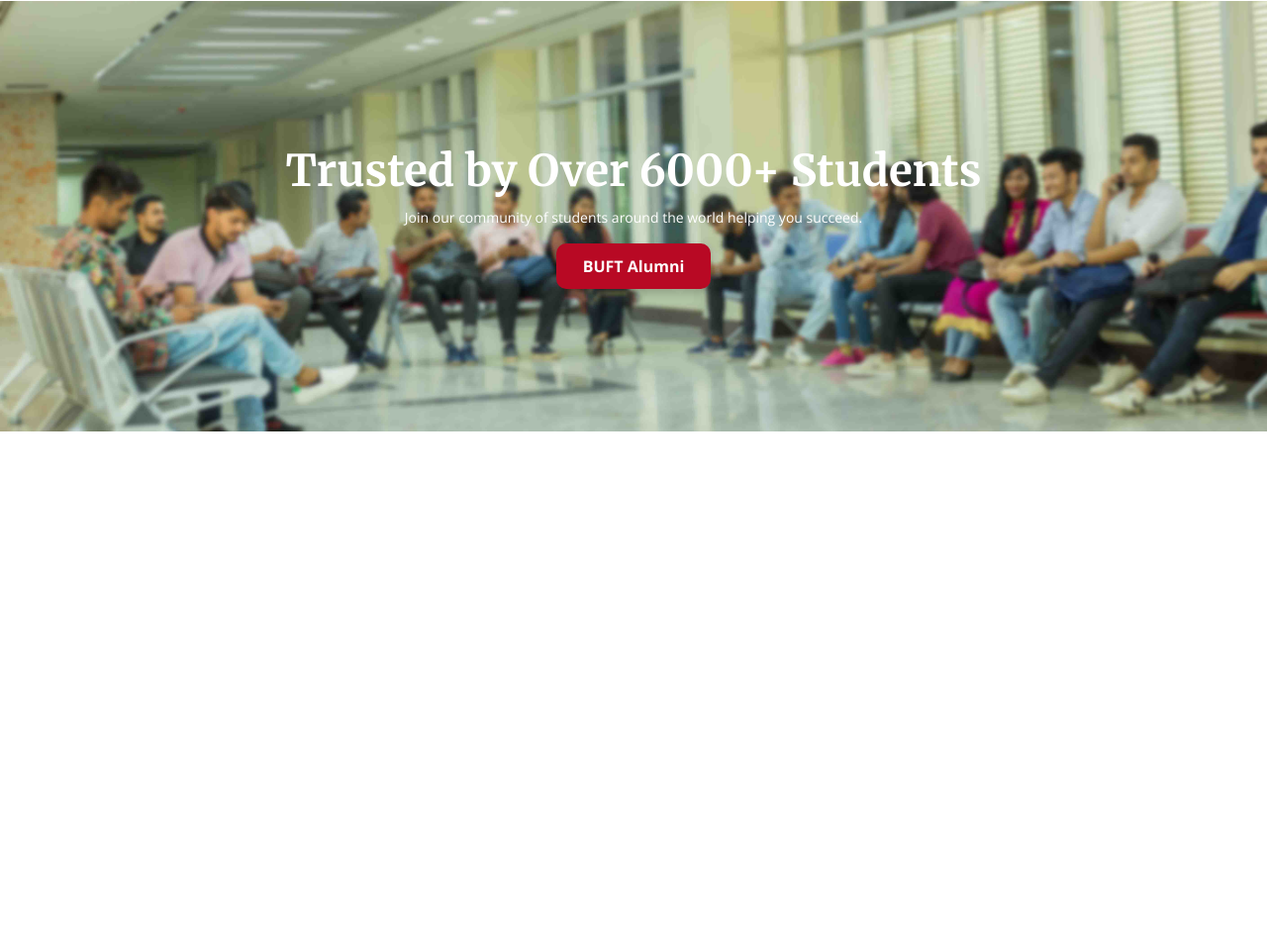
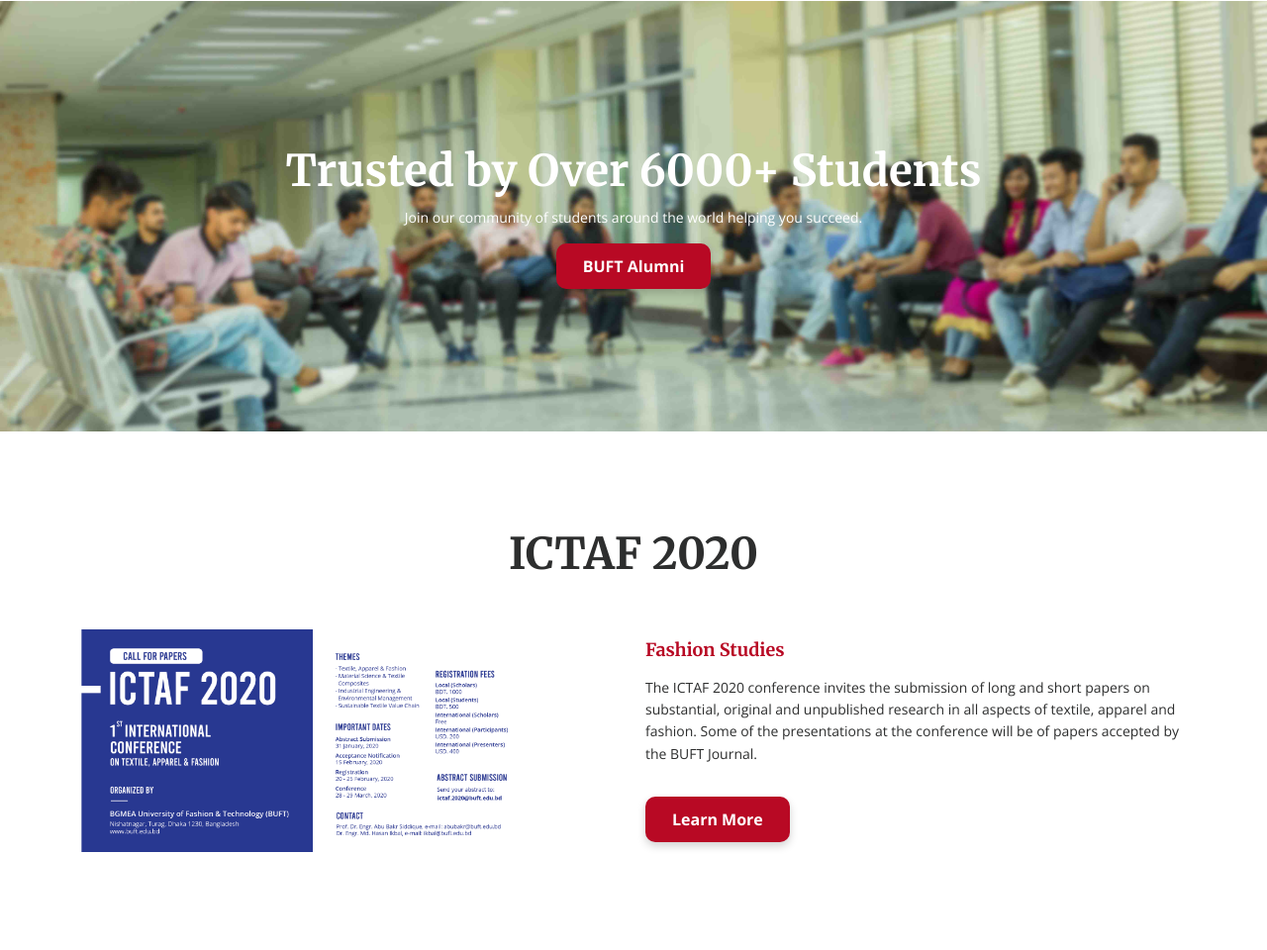
Before and after one commit to farhan-nahid/buft, a plain HTML site: page index.html in a window 1280 px wide. Shown: the part 2691-3651 px from the top of the page at 99% size. Before the commit the page ends 3175 px from the top, so only its background shows below. Drawn offline with nearby package versions, Linux system fonts and the light colour scheme.

Commit message:
ictaf section done

```diff
--- a/index.html
+++ b/index.html
@@ -326,6 +326,32 @@
         </div>
       </section>
       <!-- student section end -->
+
+      <!-- ICTAF 2020 section start -->
+      <section class="container my-5 py-5">
+        <h1 class="section__heading text-center">ICTAF 2020</h1>
+
+        <div class="my-5 row align-items-center">
+          <div class="ictaf__image col-md-5">
+            <img class="img-fluid" src="./images/ictaf-ad.png" alt="" />
+          </div>
+          <div class="ictaf__content col-md-6 offset-md-1">
+            <h5 class="card__title">Fashion Studies</h5>
+            <div class="card__text">
+              <p class="mt-3">
+                The ICTAF 2020 conference invites the submission of long and
+                short papers on substantial, original and unpublished research
+                in all aspects of textile, apparel and fashion. Some of the
+                presentations at the conference will be of papers accepted by
+                the BUFT Journal.
+              </p>
+
+              <button class="danger__button mt-3">Learn More</button>
+            </div>
+          </div>
+        </div>
+      </section>
+      <!-- ICTAF 2020 section end -->
     </main>
     <!-- webpage main content end -->
     <footer></footer>
--- a/styles/style.css
+++ b/styles/style.css
@@ -112,6 +112,11 @@ h6 {
   color: var(--danger-color);
   font-weight: 700;
   font-size: 18px;
+  transition: color 0.2s ease-in;
+}
+
+.card__title:hover {
+  color: var(--blue-color);
 }
 
 .card__text {
@@ -219,3 +224,11 @@ h6 {
 }
 
 /* student section end */
+
+/* ICTAF 2020 section start */
+
+.ictaf__image:hover {
+  background-color: #0d2e625b;
+}
+
+/* ICTAF 2020 section end */
```
